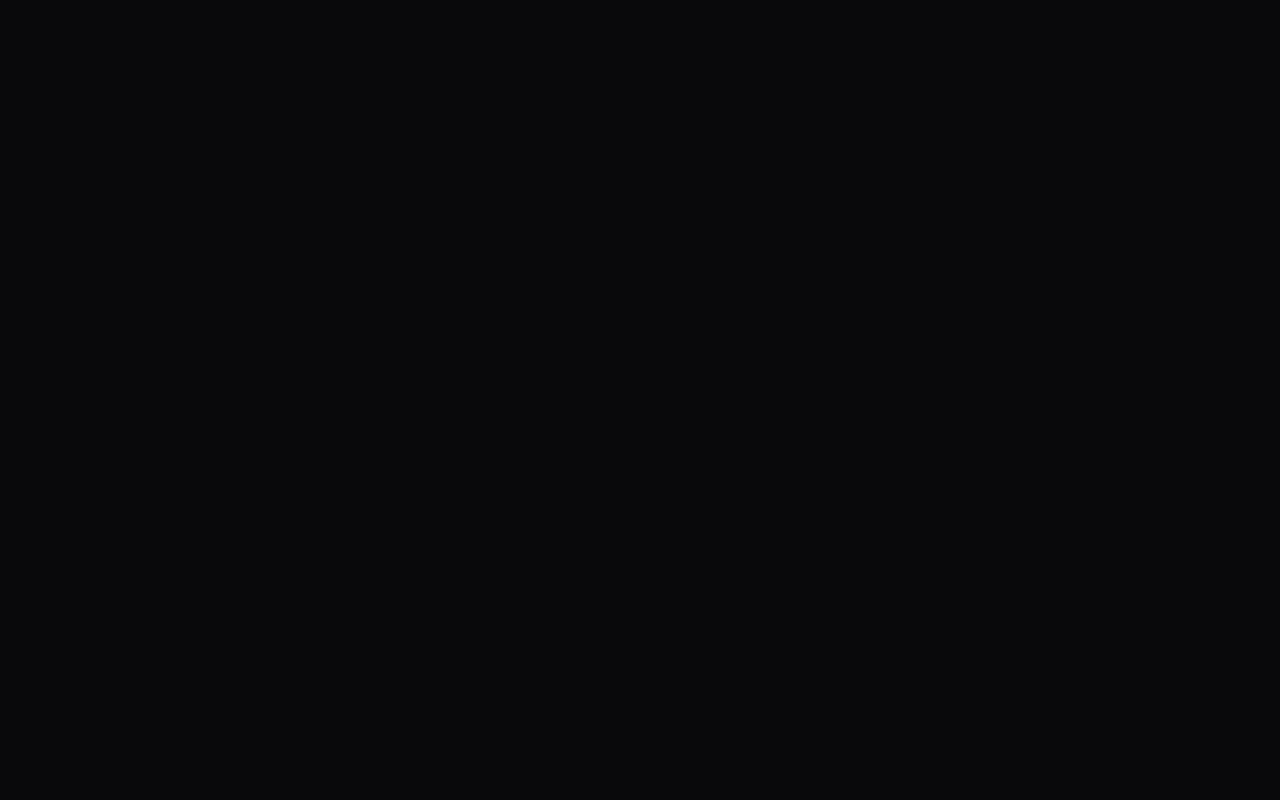
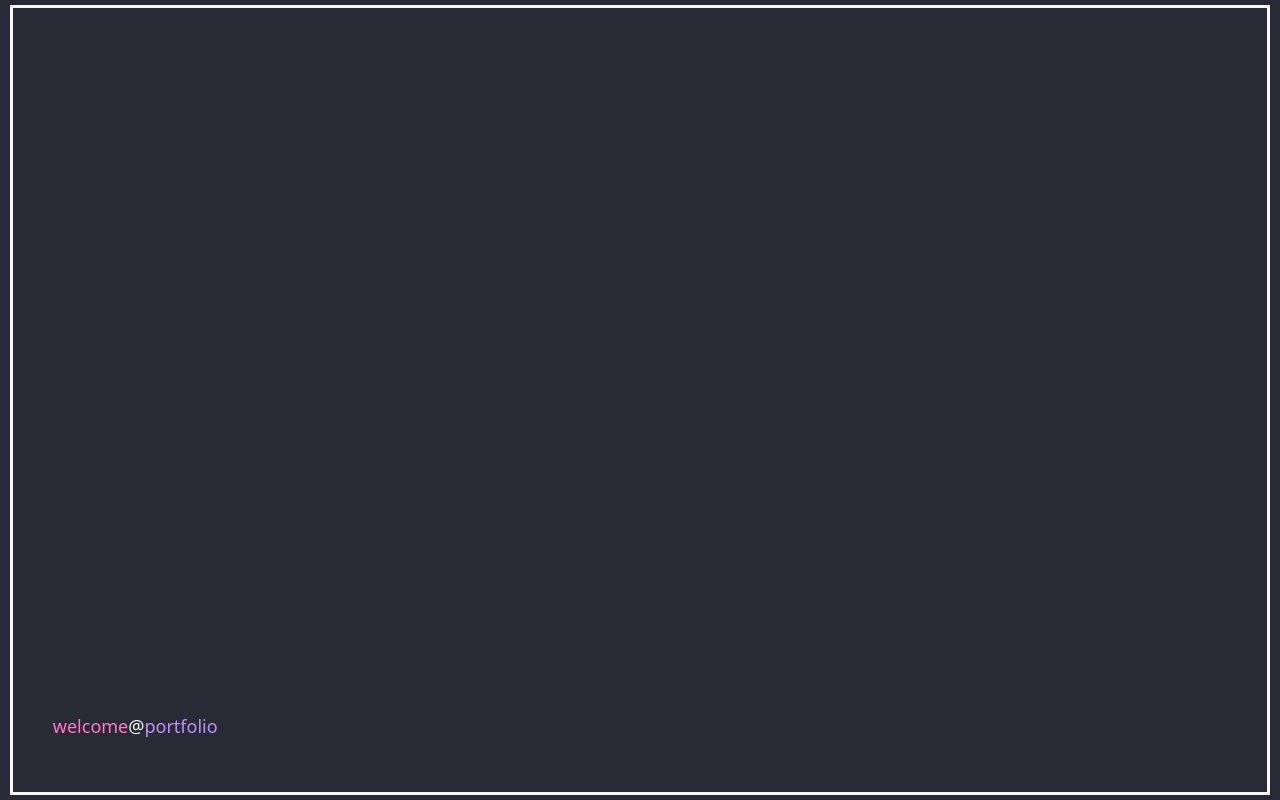
Before and after one commit to Tanzkalmar35/webTerminal, a SvelteKit app in the folder webTerminal/: page / in a window 1280 px wide. Built offline with nearby package versions, Linux system fonts and the light colour scheme.

Commit message:
implementing input and applying first theme

```diff
--- /dev/null
+++ b/webTerminal/src/lib/components/TerminalWindowInput.svelte
@@ -0,0 +1,8 @@
+<div data-theme="dracula" class="absolute flex bottom-[2.5vh] w-[90vw] m-[2.5vh]">
+    <p class="flex items-center px-5 text-lg">
+        <span data-theme="dracula" class="text-primary">welcome</span>
+        <span data-theme="dracula">@</span>
+        <span data-theme="dracula" class="text-secondary">portfolio</span>
+    </p>
+    <input data-theme="dracula" class="w-full p-5 text-lg focus:outline-none"/>
+</div>
--- a/webTerminal/src/routes/+page.svelte
+++ b/webTerminal/src/routes/+page.svelte
@@ -1,6 +1,9 @@
 <script lang="ts">
+    import TerminalWindow from "../lib/components/TerminalWindowInput.svelte";
 </script>
 
-<div data-theme="luxury" class="min-w-[100vw] min-h-[100vh]">
-
+<div data-theme="dracula" class="min-w-[100vw] min-h-[100vh] flex items-center justify-center">
+    <div class="w-[98vw] h-[98vh] outline">
+        <TerminalWindow />
+    </div>
 </div>
```
